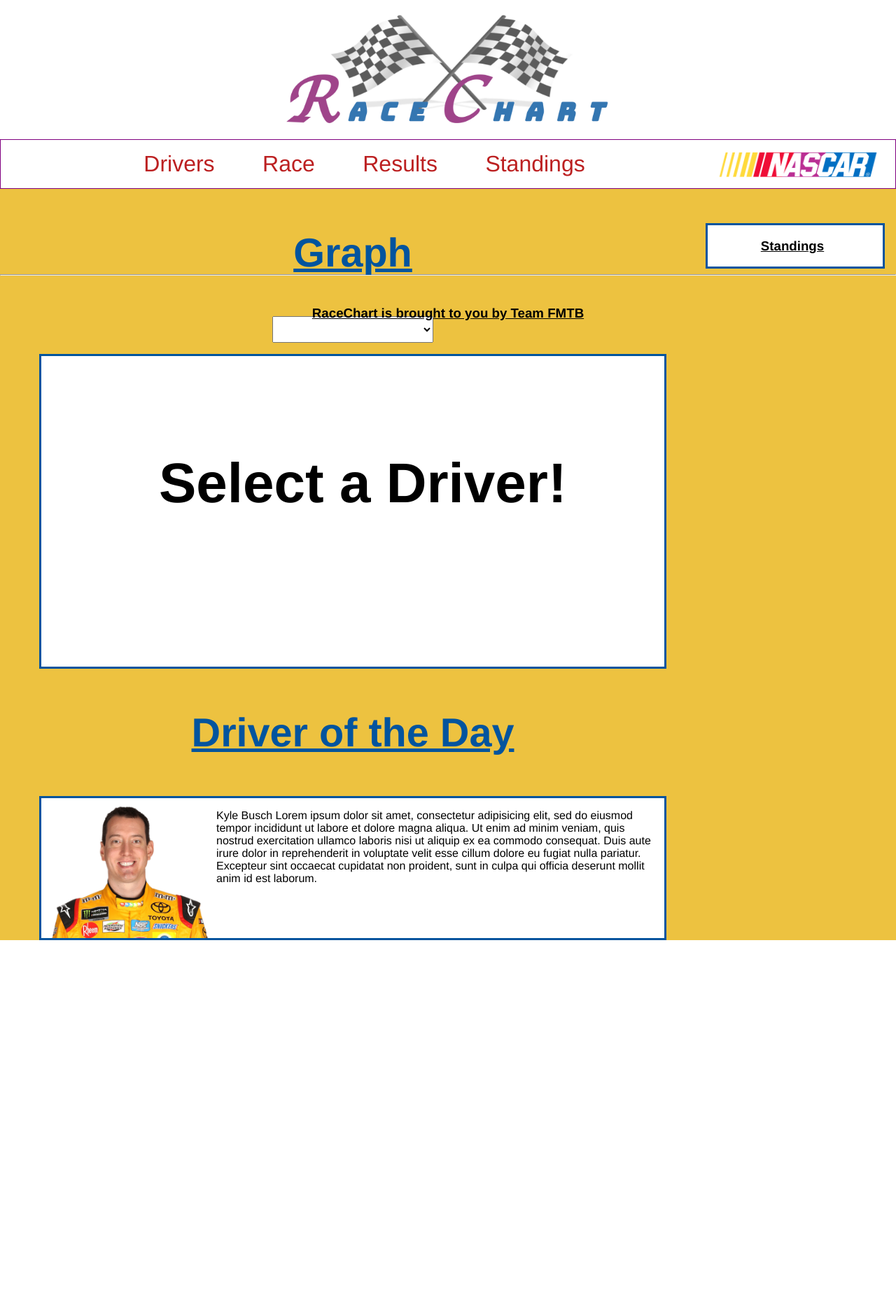
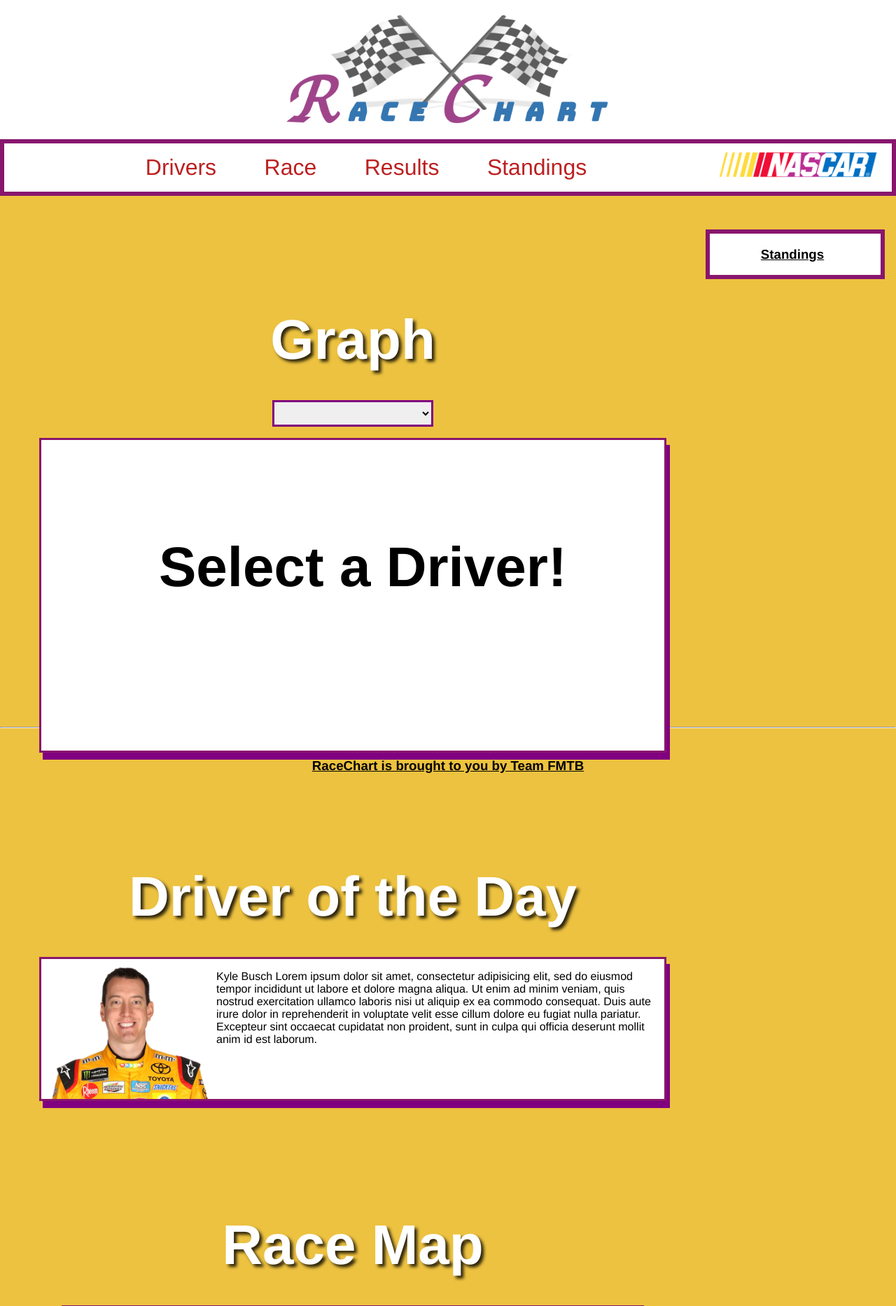
Before and after one commit to Trizzlenova/racechart, a Django app: page / in a window 1280 px wide. Shown: the top 1867 px of the page at 70% size. Before the commit the page ends 1344 px from the top, so only its background shows below. Run offline with Django 3.2, Linux system fonts and the light colour scheme; data that the repository does not hold is empty; some libraries are stand-ins or nearby versions.

Commit message:
added map to static page

```diff
--- a/racechart_folder/racechart/static/css/racechart.css
+++ b/racechart_folder/racechart/static/css/racechart.css
@@ -71,16 +71,11 @@ header img {
   padding-right: 1.5em;
 }
 
-#map {
-  height: 600px;
-  margin-top: 20px;
-  width: 100%;
-}
 
 /*=========NAV==========*/
 
 nav {
-  border: 1.5px solid purple;
+  border: .4em solid #88166D;
   width: 100%;
   padding: 1em;
   margin: 0 auto;
@@ -108,6 +103,7 @@ a {
   width: 100%;
   margin: 0 auto;
   display: flex;
+  margin-bottom: 40em;
 
 }
 
@@ -119,7 +115,7 @@ section {
 
 aside {
   width: 20%;
-  border: .2em #02549E solid;
+  border: .4em solid #88166D;
   margin-right: 1em;
   padding-right: .5em;
   margin-top: 3em;
@@ -143,12 +139,14 @@ aside {
 }
 
 h2 {
-  font-size: 3.6em;
-  color: #02549E;
+  font-size: 5em;
+  color: white;
+  text-shadow: 4px 4px 4px #2E250C ;
   text-align: center;
-  text-decoration: underline;
-  margin: 1em auto;
+  margin: .5em auto;
   width: 100%;
+  margin-top: 2em;
+
 }
 
 #driver_list {
@@ -181,7 +179,11 @@ ol {
 
 
 #standing_list {
-  font-size: 1em;
+  font-size: 1.3em;
+}
+
+#driver_of_the_week, #graph {
+  box-shadow: 5px 10px purple;
 }
 
 /*Driver of the Week*/
@@ -189,7 +191,7 @@ ol {
   display: flex;
   width: 100%;
   margin: 0 auto;
-  border: #02549E .2em solid;
+  border: #88166D .2em solid;
 }
 
 .slide-in {
@@ -261,6 +263,7 @@ select {
   width: 12em;
   font-size: 1.2em;
   text-align: center;
+  border: .2em solid purple;
 }
 
 #graph {
@@ -269,7 +272,7 @@ select {
   margin: 0 auto;
   justify-content: space-between;
   height: 450px;
-  border: #02549E .2em solid;
+  border: #88166D .2em solid;
 }
 
 g {
@@ -293,3 +296,20 @@ h3 {
   text-align: center;
   text-decoration: underline;
 }
+
+#map_section {
+  margin: 2em;
+}
+
+#map {
+  height: 600px;
+  padding: 2em;
+  width: 100%;
+  margin: 3em 0 0 0 auto;
+  border: #88166D .2em solid;
+  box-shadow: 5px 5px purple;
+}
+
+.gm-style-pbc {
+  height: 600px;
+}
--- a/racechart_folder/racechart/static/script/api.js
+++ b/racechart_folder/racechart/static/script/api.js
@@ -15,5 +15,6 @@ const getResults = () => {
     for (let i= 0; i < response.data.length; i++) {
       driverInfo.push(response.data[i])
     }
+  displayTracks()
   })
 }
--- a/racechart_folder/racechart/static/script/map.js
+++ b/racechart_folder/racechart/static/script/map.js
@@ -1,9 +1,9 @@
 // =========MAP DISPLAY===========
 
-// let map = new google.maps.Map(document.getElementById('map'), {
-//   center: {lat: 39, lng: -95},
-//   zoom: 4.5
-// });
+let map = new google.maps.Map(document.getElementById('map'), {
+  center: {lat: 39, lng: -95},
+  zoom: 4.5
+});
 
 // =========RACETRACK LOCATION===========
 
@@ -26,8 +26,8 @@ const displayTracks = () => {
                 lng: results[0].geometry.location.lng(),
               },
           icon: {
-            url: "../static/images/car_point.png",
-            scaledSize: {height: 30, width: 50},
+            url: "../static/images/trophy.png",
+            scaledSize: {height: 60, width: 60},
           }
         })
       }
--- a/racechart_folder/racechart/templates/racechart/static_page.html
+++ b/racechart_folder/racechart/templates/racechart/static_page.html
@@ -20,7 +20,7 @@ crossorigin="anonymous"></script>
         {% endfor %}
       </select>
     </form>
-    <section id="graph">
+    <section class='slide-in' id="graph">
       <div id='graphed'>
         <h1>Select a Driver!</h1>
       </div>
@@ -35,6 +35,11 @@ crossorigin="anonymous"></script>
       cillum dolore eu fugiat nulla pariatur. Excepteur sint occaecat cupidatat non
       proident, sunt in culpa qui officia deserunt mollit anim id est laborum.
       </p>
+    </div>
+    <h2>Race Map</h2>
+    <div class='slide-in' id='map_section'>
+      <div id='map'>
+      </div>
     </div>
   </section>
   <aside>
```
Also changed, not shown: racechart_folder/racechart/static/images/trophy.png (added).
